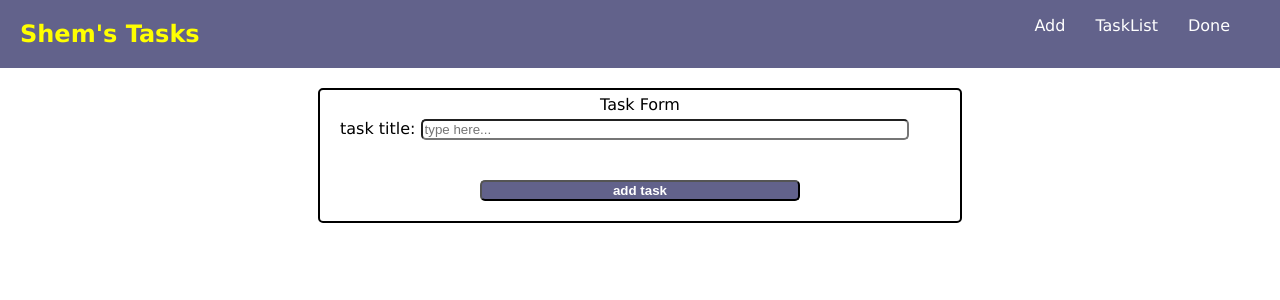
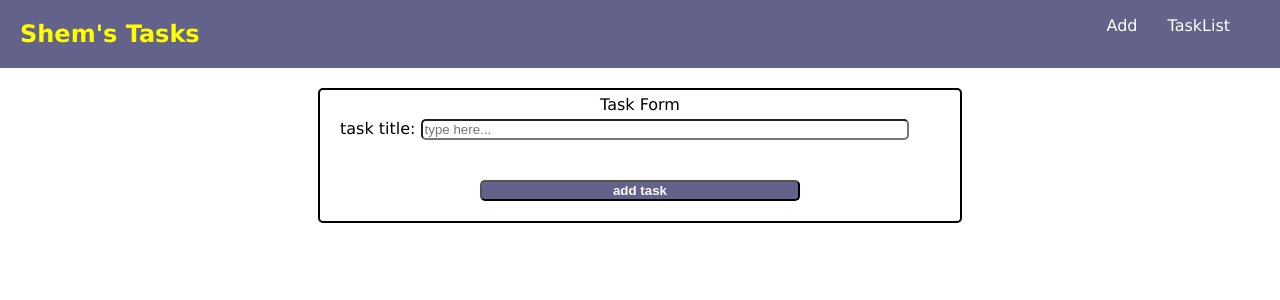
Before and after one commit to SHEMNDARONGUGI/simple-to-do-app, a Django app: page / in a window 1280 px wide. Shown: the top 300 px of the page. Run offline with Django 5.2, Linux system fonts and the light colour scheme.

Commit message:
Initial commit

```diff
--- a/mytodo/mytodoapp/templates/starter.html
+++ b/mytodo/mytodoapp/templates/starter.html
@@ -19,7 +19,6 @@
             <ul class="nav__options">
                 <li class="nav__option"><a href="{% url 'index'%}">Add</a></li>
                 <li class="nav__option"><a href="{% url 'tasklist'%}">TaskList</a></li>
-                <li class="nav__option"><a href="">Done</a></li>
             </ul>
         </div>
     </nav>
```
